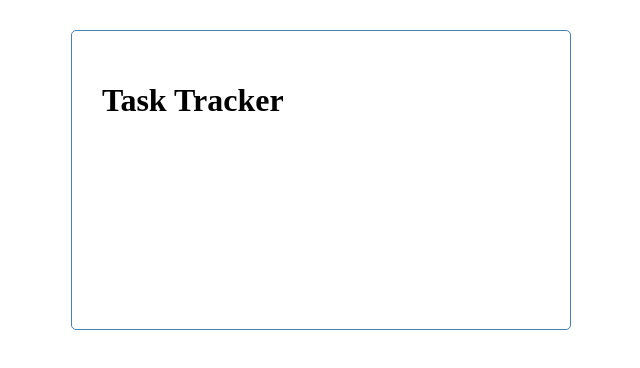
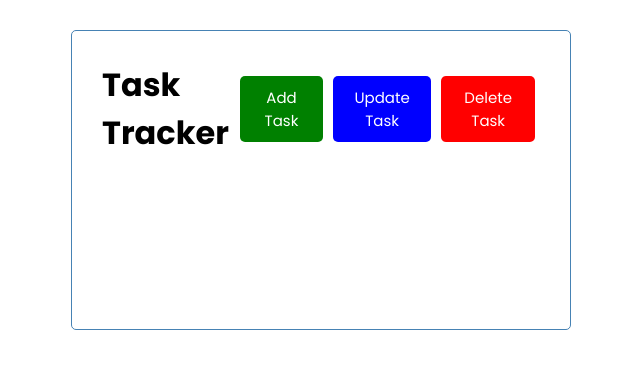
Before and after one commit to JalilAbdullayev/vue-task-tracker, a Vue app: page / in a window 1280 px wide. Shown: the top 368 px of the page, without its empty margins (319-959 px from the left). Built offline with nearby package versions, Linux system fonts and the light colour scheme.

Commit message:
feat: create Button component
- add text and color props to the Button
- restore main.css
- reorganize styles

```diff
--- a/index.html
+++ b/index.html
@@ -12,6 +12,7 @@
     <link rel="stylesheet"
           href="https://fonts.googleapis.com/css2?family=Poppins:ital,wght@0,100;0,200;0,300;0,400;0,500;0,600;0,700;0,800;0,900;1,100;1,200;1,300;1,400;1,500;1,600;1,700;1,800;1,900&display=swap"
     />
+    <link rel="stylesheet" href="src/assets/main.css"/>
 </head>
 <body>
 <div id="app"></div>
--- a/src/App.vue
+++ b/src/App.vue
@@ -14,16 +14,6 @@
 </template>
 
 <style scoped>
-* {
-  box-sizing: border-box;
-  margin: 0;
-  padding: 0;
-}
-
-body {
-  font-family: Poppins, sans-serif;
-}
-
 .container {
   max-width: 500px;
   margin: 30px auto;
@@ -33,32 +23,4 @@
   padding: 30px;
   border-radius: 5px;
 }
-
-.btn {
-  display: inline-block;
-  background-color: black;
-  color: white;
-  border: none;
-  padding: 10px 20px;
-  margin: 5px;
-  border-radius: 5px;
-  cursor: pointer;
-  text-decoration: none;
-  font-size: 15px;
-  font-family: inherit;
-
-  &:focus {
-    outline: none;
-  }
-
-  &:active {
-    transform: scale(0.98);
-  }
-}
-
-
-.btn-block {
-  display: block;
-  width: 100%;
-}
 </style>
--- /dev/null
+++ b/src/assets/main.css
@@ -0,0 +1,9 @@
+* {
+    box-sizing: border-box;
+    margin: 0;
+    padding: 0;
+}
+
+body {
+    font-family: 'Poppins', sans-serif;
+}
--- /dev/null
+++ b/src/components/Button.vue
@@ -0,0 +1,50 @@
+<script>
+export default {
+  name: "Button",
+  props: {
+    text: String,
+    color: String
+  },
+  methods: {
+    onClick() {
+      console.log('clicked');
+    }
+  }
+}
+</script>
+
+<template>
+  <button @click="onClick()" :style="{backgroundColor: color}">
+    {{ text }}
+  </button>
+</template>
+
+<style scoped>
+button {
+  display: inline-block;
+  background-color: black;
+  color: white;
+  border: none;
+  padding: 10px 20px;
+  margin: 5px;
+  border-radius: 5px;
+  cursor: pointer;
+  text-decoration: none;
+  font-size: 15px;
+  font-family: inherit;
+
+  &:focus {
+    outline: none;
+  }
+
+  &:active {
+    transform: scale(0.98);
+  }
+}
+
+
+.btn-block {
+  display: block;
+  width: 100%;
+}
+</style>
--- a/src/components/Header.vue
+++ b/src/components/Header.vue
@@ -1,6 +1,9 @@
 <script>
+import Button from "@/components/Button.vue";
+
 export default {
   name: "Header",
+  components: {Button},
   props: {
     title: {
       type: String
@@ -14,6 +17,9 @@
     <h1>
       {{ title }}
     </h1>
+    <Button text="Add Task" color="green"/>
+    <Button text="Update Task" color="blue"/>
+    <Button text="Delete Task" color="red"/>
   </header>
 </template>
 
```
